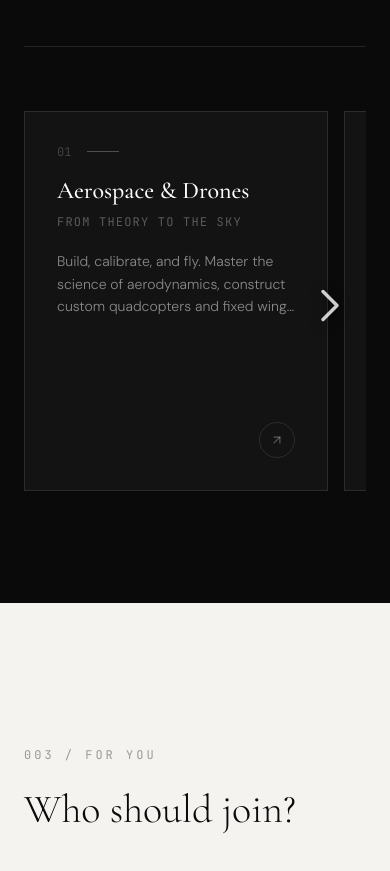
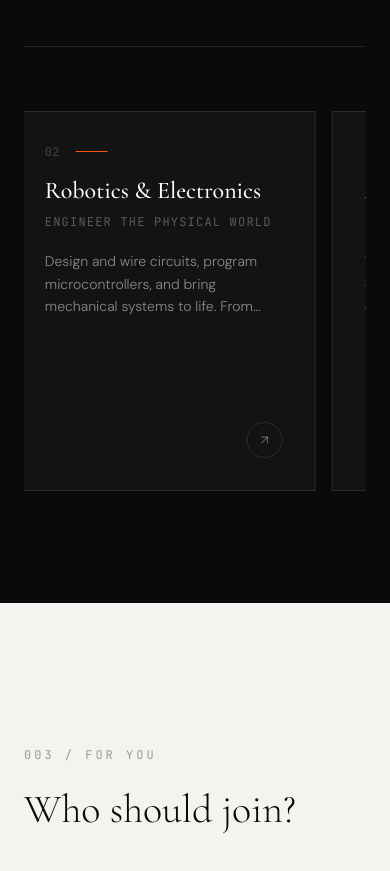
Before and after one commit to kaifashraf/pluginscience, a Next.js app: page / in a window 390 px wide. Shown: the part 2951-3822 px from the top of the page. Built offline with nearby package versions, Linux system fonts and the light colour scheme.

Commit message:
Convert mobile disciplines section to an auto-scrolling marquee

```diff
--- a/app/globals.css
+++ b/app/globals.css
@@ -177,4 +177,15 @@
   .clip-path-inset-full {
     clip-path: inset(0 100% 0 0);
   }
+
+  @keyframes marquee {
+    0% { transform: translateX(0%); }
+    100% { transform: translateX(-100%); }
+  }
+  .animate-marquee {
+    animation: marquee 25s linear infinite;
+  }
+  .animate-marquee:hover {
+    animation-play-state: paused;
+  }
 }
--- a/components/HomeDisciplinesCarousel.tsx
+++ b/components/HomeDisciplinesCarousel.tsx
@@ -55,26 +55,14 @@ export default function HomeDisciplinesCarousel() {
 
   return (
     <>
-      {/* ── Mobile: Horizontal carousel ── */}
-      <div className="md:hidden relative">
-        {/* Floating Right Arrow */}
-        <div className="absolute right-2 top-1/2 -translate-y-1/2 z-10 pointer-events-none">
-          <button
-            onClick={() => scroll('right')}
-            className="pointer-events-auto text-white/80 hover:text-white drop-shadow-[0_2px_6px_rgba(0,0,0,0.6)] transition-colors"
-            aria-label="Scroll right"
-          >
-            <ChevronRight className="w-14 h-14" strokeWidth={1.5} />
-          </button>
-        </div>
-
-        <div
-          ref={scrollRef}
-          className="flex overflow-x-auto snap-x snap-mandatory gap-4 [&::-webkit-scrollbar]:hidden [-ms-overflow-style:none] [scrollbar-width:none] pb-4 px-4 md:px-0"
-        >
+      {/* ── Mobile: Continuous Marquee ── */}
+      <div className="md:hidden relative flex overflow-hidden w-full pb-4 bg-transparent group/marquee">
+        {/* We render two identical lists side by side to create the infinite scroll effect */}
+        {[...Array(2)].map((_, listIndex) => (
+          <div key={listIndex} className="flex gap-4 animate-marquee whitespace-nowrap pl-4 group-hover/marquee:[animation-play-state:paused]">
             {disciplines.map((d, i) => (
-            <Link href={d.href} key={i} className="shrink-0 w-[78vw] snap-start">
-              <div className="bg-white/[0.04] border border-white/10 p-8 flex flex-col justify-between min-h-[380px] group cursor-pointer hover:bg-white/[0.08] hover:border-white/20 hover:-translate-y-1 transition-all duration-300">
+              <Link href={d.href} key={`${listIndex}-${i}`} className="shrink-0 w-[78vw]">
+                <div className="bg-white/[0.04] border border-white/10 p-8 flex flex-col justify-between min-h-[380px] group cursor-pointer hover:bg-white/[0.08] hover:border-white/20 hover:-translate-y-1 transition-all duration-300 h-full whitespace-normal">
                   <div>
                     <div className="flex items-center gap-4 mb-4">
                       <span className="text-white/20 text-xs font-mono">{d.num}</span>
@@ -97,6 +85,7 @@ export default function HomeDisciplinesCarousel() {
               </Link>
             ))}
           </div>
+        ))}
       </div>
 
       {/* ── Desktop: Box layout ── */}
```
Lines whose indentation alone changed are shown as unchanged.
